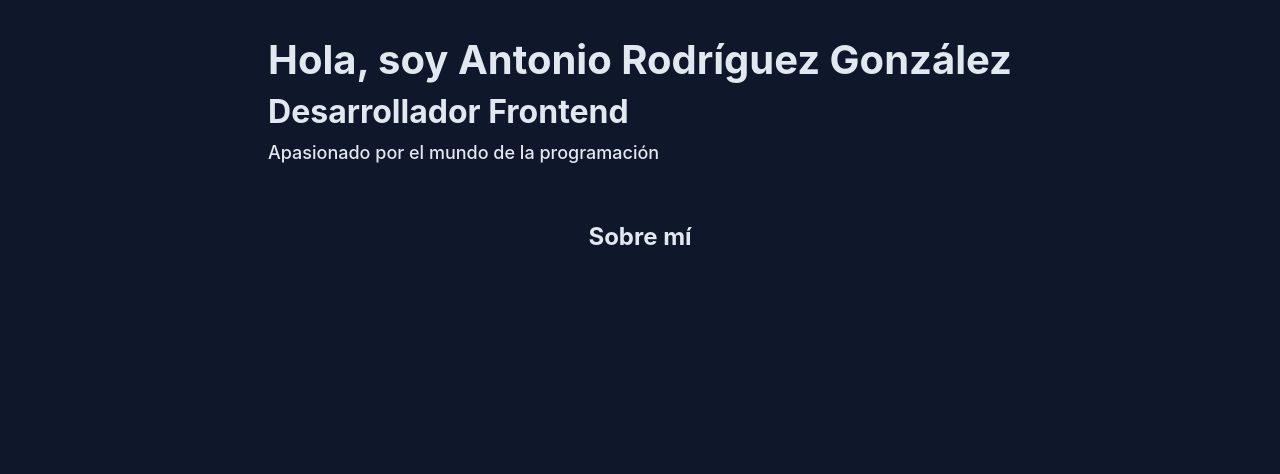
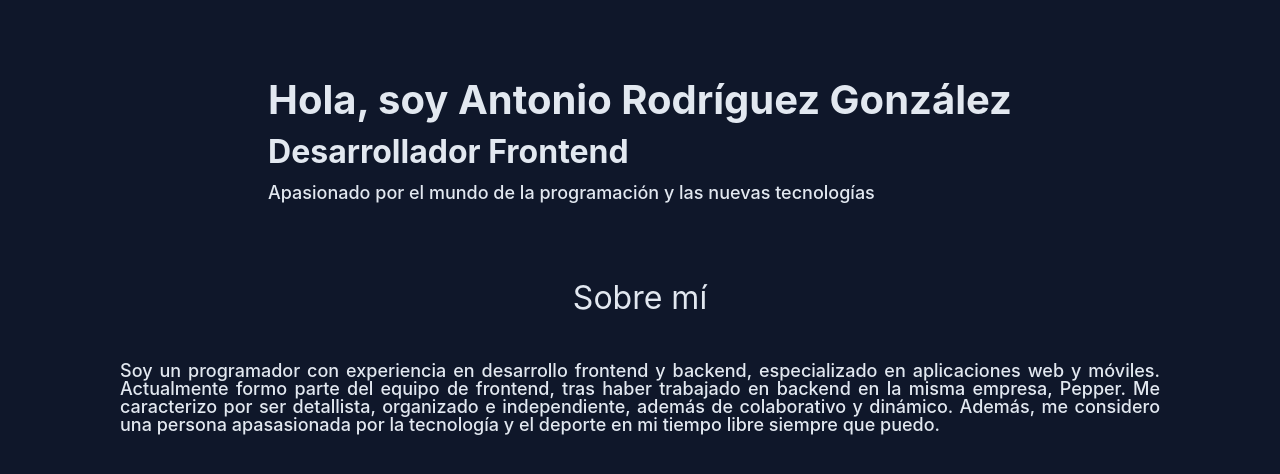
Before and after one commit to Anrogo/MyPortfolio, a Next.js app: page / in a window 1280 px wide. Shown: the top 474 px of the page. Built offline with nearby package versions, Linux system fonts and the light colour scheme.

Commit message:
continue with about me

```diff
--- a/src/components/AboutMe/AboutMe.styled.ts
+++ b/src/components/AboutMe/AboutMe.styled.ts
@@ -1,9 +1,16 @@
+import { Description } from "@/styles/GlobalStyle";
 import { theme } from "@/styles/theme";
 import { styled } from "styled-components";
 
 export const AboutMeSection = styled.section`
   display: flex;
+  flex-direction: column;
   justify-content: center;
   align-items: center;
   margin: ${theme.spacing.giant};
+  gap: ${theme.spacing.sm};
 `;
+
+export const AboutMeDescription = styled(Description)`
+  padding: ${theme.spacing.giant};
+`;
--- a/src/components/AboutMe/AboutMe.tsx
+++ b/src/components/AboutMe/AboutMe.tsx
@@ -1,9 +1,13 @@
-import { AboutMeSection } from './AboutMe.styled';
+import { Subtitle } from '@/styles/GlobalStyle';
+import { AboutMeDescription, AboutMeSection } from './AboutMe.styled';
+import { theme } from '@/styles/theme';
+import { AboutMeTexts } from '@/constants/texts';
 
 const AboutMe = () => {
   return (
     <AboutMeSection>
-      <h1>Sobre mí</h1>
+      <Subtitle fontWeight={theme.fontWeight.light}>Sobre mí</Subtitle>
+      <AboutMeDescription>{AboutMeTexts.description}</AboutMeDescription>
     </AboutMeSection>
   );
 };
--- a/src/constants/texts.ts
+++ b/src/constants/texts.ts
@@ -1,5 +1,10 @@
+
 export const homeTexts = {
     myName: "Antonio Rodríguez González",
     myPosition: "Desarrollador Frontend",
-    myDescription: "Apasionado por el mundo de la programación"
+    myDescription: "Apasionado por el mundo de la programación y las nuevas tecnologías"
 }
+
+export const AboutMeTexts = {
+    description: "Soy un programador con experiencia en desarrollo frontend y backend, especializado en aplicaciones web y móviles. Actualmente formo parte del equipo de frontend, tras haber trabajado en backend en la misma empresa, Pepper. Me caracterizo por ser detallista, organizado e independiente, además de colaborativo y dinámico. Además, me considero una persona apasasionada por la tecnología y el deporte en mi tiempo libre siempre que puedo."
+}
--- a/src/pages/index.tsx
+++ b/src/pages/index.tsx
@@ -1,12 +1,13 @@
 import AboutMe from '@/components/AboutMe/AboutMe';
 import Hero from '@/components/Hero/Hero';
+import { Container } from '@/styles/GlobalStyle';
 
 const Home = () => {
   return (
-    <>
+    <Container>
       <Hero />
       <AboutMe />
-    </>
+    </Container>
   );
 };
 
--- a/src/styles/GlobalStyle.ts
+++ b/src/styles/GlobalStyle.ts
@@ -14,38 +14,47 @@ export const GlobalStyle = createGlobalStyle`
     scroll-behavior: smooth;
   }
 `;
-
 interface TextsProps {
   fontSize?: number;
   fontWeight?: number;
   color?: string;
   lineHeight?: number;
+  textAlign?: string;
 }
 
 export const Title = styled.span<TextsProps>`
   font-size: ${(props) => props.fontSize ? props.fontSize : theme.fontSize.jumbo25};
   font-weight: ${(props) => props.fontWeight ? props.fontWeight : theme.fontWeight.bold};
   color: ${(props) => props.color ? props.color : theme.colors.white};
-  line-height: ${(props) => props.lineHeight ? props.lineHeight : theme.fontSize.jumbo25};
+  line-height: ${(props) => props.lineHeight ? props.lineHeight : theme.lineHeight.jumbo25};
 `;
 
 export const Subtitle = styled.span<TextsProps>`
   font-size: ${(props) => props.fontSize ? props.fontSize : theme.fontSize.jumbo};
   font-weight: ${(props) => props.fontWeight ? props.fontWeight : theme.fontWeight.bold};
   color: ${(props) => props.color ? props.color : theme.colors.white};
-  line-height: ${(props) => props.lineHeight ? props.lineHeight : theme.fontSize.jumbo};
+  line-height: ${(props) => props.lineHeight ? props.lineHeight : theme.lineHeight.jumbo};
 `;
 
 export const Description = styled.span<TextsProps>`
   font-size: ${(props) => props.fontSize ? props.fontSize : theme.fontSize.lg};
   font-weight: ${(props) => props.fontWeight ? props.fontWeight : theme.fontWeight.medium};
   color: ${(props) => props.color ? props.color : theme.colors.white};
-  line-height: ${(props) => props.lineHeight ? props.lineHeight : theme.fontSize.lg};
+  line-height: ${(props) => props.lineHeight ? props.lineHeight : theme.lineHeight.lg};
+  text-align: ${(props) => props.textAlign ? props.textAlign : 'justify'};
 `;
 
 export const Text = styled.span<TextsProps>`
   font-size: ${(props) => props.fontSize ? props.fontSize : theme.fontSize.md};
   font-weight: ${(props) => props.fontWeight ? props.fontWeight : theme.fontWeight.light};
   color: ${(props) => props.color ? props.color : theme.colors.white};
-  line-height: ${(props) => props.lineHeight ? props.lineHeight : theme.fontSize.md};
+  line-height: ${(props) => props.lineHeight ? props.lineHeight : theme.lineHeight.md};
+  text-align: ${(props) => props.textAlign ? props.textAlign : 'justify'};
 `;
+
+export const Container = styled.div`
+  display: flex;
+  flex-direction: column;
+  width: 100%;
+  padding: 40px;
+`;
--- a/src/styles/theme.ts
+++ b/src/styles/theme.ts
@@ -30,4 +30,14 @@ export const theme = {
         xl: '32px',
         giant: '40px',
     },
+    lineHeight: {
+        md: '1rem',      // 16px (base)
+        lg: '1.125rem',  // 18px
+        xl: '1.25rem',   // 20px
+        xxl: '1.5rem',   // 24px
+        jumbo: '2rem',   // 32px
+        jumbo25: '2.5rem', // 40px
+        giant: '3.5rem', // 48px
+
+    }
 }
```
